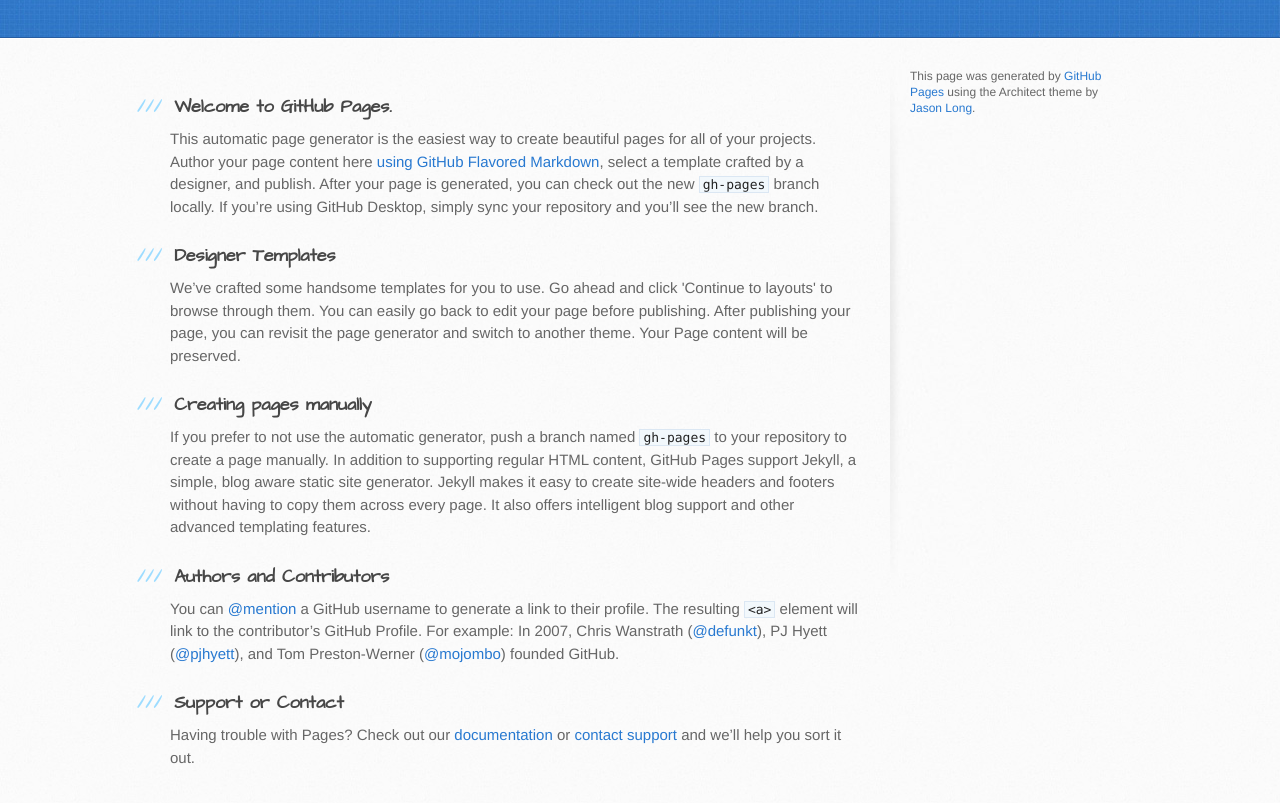
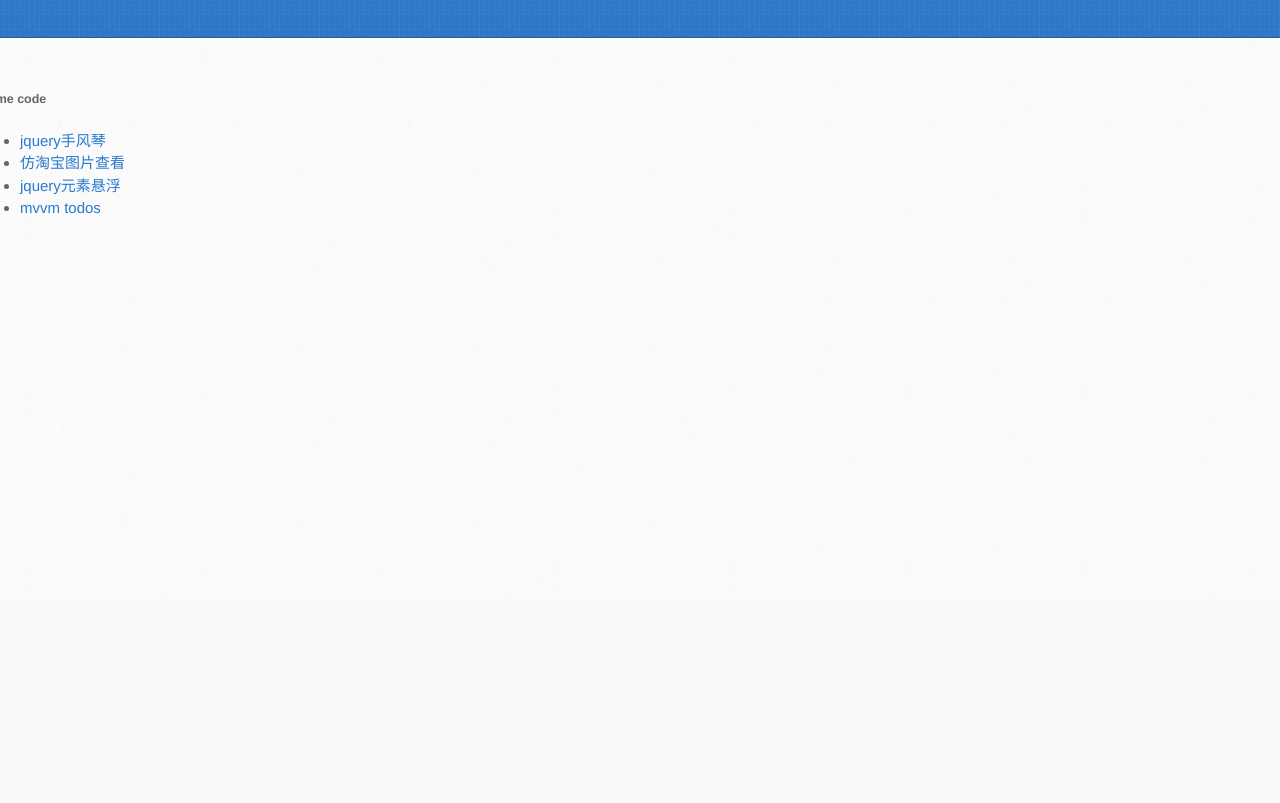
Before and after one commit to Sunny-L/sunny-l.github.com, a plain HTML site: page index.html in a window 1280 px wide. Shown: the part 201-1004 px from the top of the page. After the commit the page ends 800 px from the top, so only its background shows below. Drawn offline with Linux system fonts and the light colour scheme.

Commit message:
index page add link

```diff
--- a/index.html
+++ b/index.html
@@ -1,5 +1,6 @@
 <!DOCTYPE html>
 <html>
+
 <head>
     <meta charset='utf-8'>
     <meta http-equiv="X-UA-Compatible" content="chrome=1">
@@ -26,42 +27,16 @@
     </header>
 
     <div id="content-wrapper">
-      <div class="inner clearfix">
-        <section id="main-content">
-          <h3>
-<a id="welcome-to-github-pages" class="anchor" href="#welcome-to-github-pages" aria-hidden="true"><span aria-hidden="true" class="octicon octicon-link"></span></a>Welcome to GitHub Pages.</h3>
-
-<p>This automatic page generator is the easiest way to create beautiful pages for all of your projects. Author your page content here <a href="https://guides.github.com/features/mastering-markdown/">using GitHub Flavored Markdown</a>, select a template crafted by a designer, and publish. After your page is generated, you can check out the new <code>gh-pages</code> branch locally. If you’re using GitHub Desktop, simply sync your repository and you’ll see the new branch.</p>
-
-<h3>
-<a id="designer-templates" class="anchor" href="#designer-templates" aria-hidden="true"><span aria-hidden="true" class="octicon octicon-link"></span></a>Designer Templates</h3>
-
-<p>We’ve crafted some handsome templates for you to use. Go ahead and click 'Continue to layouts' to browse through them. You can easily go back to edit your page before publishing. After publishing your page, you can revisit the page generator and switch to another theme. Your Page content will be preserved.</p>
-
-<h3>
-<a id="creating-pages-manually" class="anchor" href="#creating-pages-manually" aria-hidden="true"><span aria-hidden="true" class="octicon octicon-link"></span></a>Creating pages manually</h3>
-
-<p>If you prefer to not use the automatic generator, push a branch named <code>gh-pages</code> to your repository to create a page manually. In addition to supporting regular HTML content, GitHub Pages support Jekyll, a simple, blog aware static site generator. Jekyll makes it easy to create site-wide headers and footers without having to copy them across every page. It also offers intelligent blog support and other advanced templating features.</p>
-
-<h3>
-<a id="authors-and-contributors" class="anchor" href="#authors-and-contributors" aria-hidden="true"><span aria-hidden="true" class="octicon octicon-link"></span></a>Authors and Contributors</h3>
-
-<p>You can <a href="https://help.github.com/articles/basic-writing-and-formatting-syntax/#mentioning-users-and-teams" class="user-mention">@mention</a> a GitHub username to generate a link to their profile. The resulting <code>&lt;a&gt;</code> element will link to the contributor’s GitHub Profile. For example: In 2007, Chris Wanstrath (<a href="https://github.com/defunkt" class="user-mention">@defunkt</a>), PJ Hyett (<a href="https://github.com/pjhyett" class="user-mention">@pjhyett</a>), and Tom Preston-Werner (<a href="https://github.com/mojombo" class="user-mention">@mojombo</a>) founded GitHub.</p>
-
-<h3>
-<a id="support-or-contact" class="anchor" href="#support-or-contact" aria-hidden="true"><span aria-hidden="true" class="octicon octicon-link"></span></a>Support or Contact</h3>
-
-<p>Having trouble with Pages? Check out our <a href="https://help.github.com/pages">documentation</a> or <a href="https://github.com/contact">contact support</a> and we’ll help you sort it out.</p>
-        </section>
-
-        <aside id="sidebar">
-
-
-          <p>This page was generated by <a href="https://pages.github.com">GitHub Pages</a> using the Architect theme by <a href="https://twitter.com/jasonlong">Jason Long</a>.</p>
-        </aside>
-      </div>
+        <h5>some code</h5>
+        <ul>
+            <li><a href="https://sunny-l.github.io/jquery-plugins/jquery.accordion/" target="_blank">jquery手风琴</a></li>
+            <li><a href="https://sunny-l.github.io/jquery-plugins/ss-imgbox/" target="_blank">仿淘宝图片查看</a></li>
+            <li><a href="https://sunny-l.github.io/jquery-plugins/stikem/" target="_blank">jquery元素悬浮</a></li>
+            <li><a href="https://sunny-l.github.io/todos/MVVM-TODOS/public/" target="_blank">mvvm todos</a></li>
+        </ul>
     </div>
 
 
 </body>
+
 </html>
```
Lines whose indentation alone changed are shown as unchanged.
